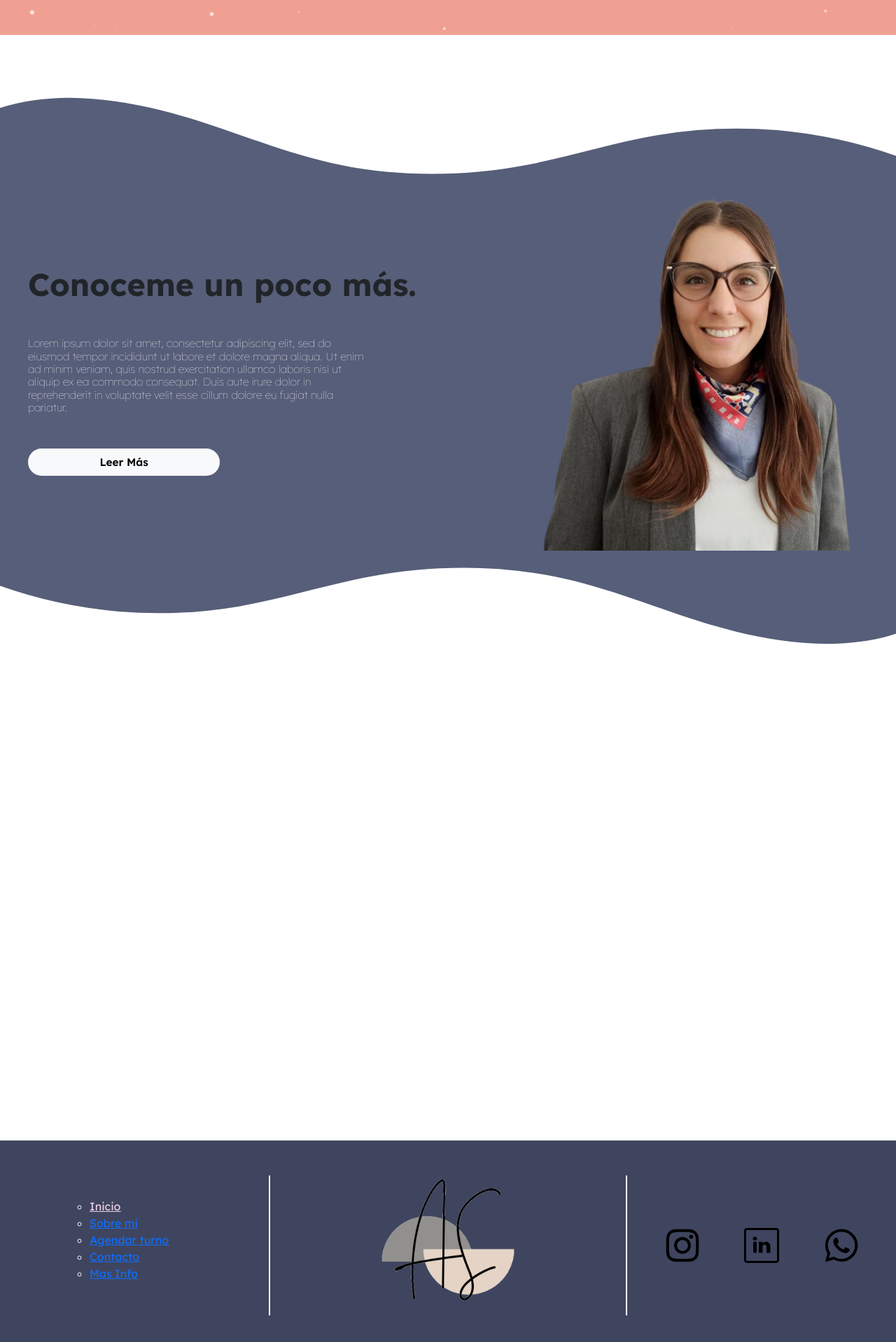
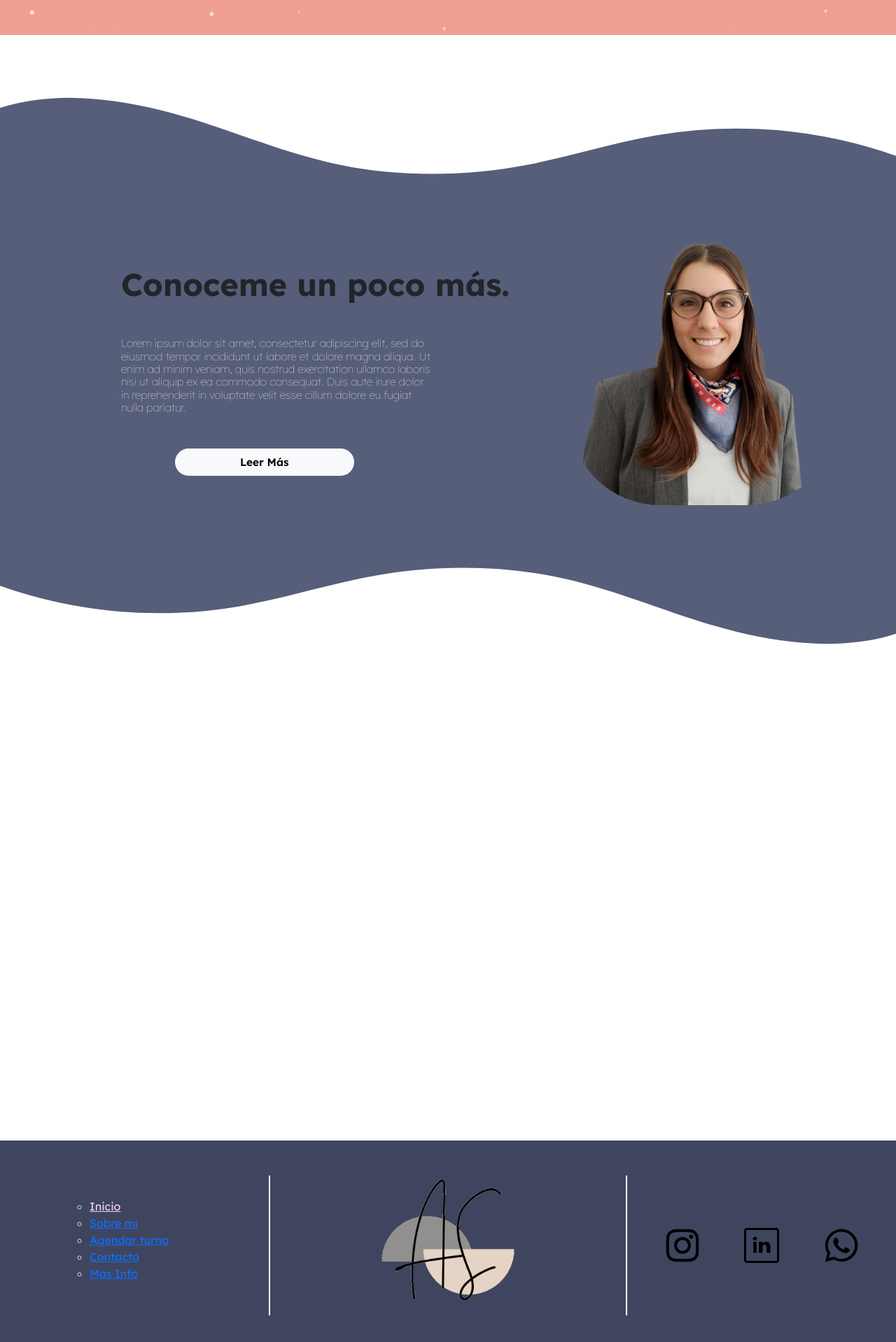
Before and after one commit to lupattin/LicApp, a Next.js app: page / in a window 1280 px wide. Shown: the part 750-2668 px from the top of the page at 70% size. Built offline with nearby package versions, Linux system fonts and the light colour scheme.

Commit message:
styles fix aboutme section and footer. Scrolling navbar fixed. add scrolling method on footer logo

```diff
--- a/src/UI/button/index.tsx
+++ b/src/UI/button/index.tsx
@@ -32,6 +32,7 @@ export const ButtonAboutMe = styled(Buttons)`
   height: auto;
   font-size: 1.2vw;
   font-weight: 600;
+  margin-left: 12%;
 
 
   @media screen and (max-width: 768px) {
--- a/src/UI/containers/aboutme/index.tsx
+++ b/src/UI/containers/aboutme/index.tsx
@@ -15,6 +15,7 @@ export const AboutMeContainer = styled.div`
     display: flex;
     flex-direction: row;
     align-items: center;
+    justify-content: center;
     width: 100%;
     height: 80%;
     z-index: 1;
@@ -37,12 +38,13 @@ export const AboutMeTextContainer = styled.div `
     display: flex;
     flex-direction: column;
     align-items: flex-start;
-    width:60%;
-    margin: 40px;
+    width: 50%;
+    margin-left: 90px;
     gap: 40px;
     @media screen and (max-width: 480px) {
         display: flex;
         align-items: center;
+        margin: 0;
     }
     @media screen and (max-width: 768px){
         width: 60%;
@@ -52,5 +54,9 @@ export const AboutMeTextContainer = styled.div `
     }
 `
 export const AboutMeImgContainer = styled.div `
-    width: 45%;
+    width: 30%;
+    @media screen and (max-width: 768px){
+        width: 50%;
+
+    }
 `
--- a/src/UI/containers/footer/index.tsx
+++ b/src/UI/containers/footer/index.tsx
@@ -19,6 +19,7 @@ export const FooterImgContainer = styled.div`
    border-right: 2px solid white;
    width: 40%;
    text-align: center;
+   cursor: pointer;
    @media (max-width: 425px) {
        width: 50%;
        border: none;
--- a/src/UI/img/index.tsx
+++ b/src/UI/img/index.tsx
@@ -52,6 +52,7 @@ export const ArrowImg = styled(Img)`
 export const AboutMeImg = styled(Img)`
     width: 100%;
     height: 90%;
+    border-radius: 130px;
     @media screen and (max-width: 768px) {
       width: 100%;
     }
@@ -70,6 +71,11 @@ export const WaveAboutMeBottom= styled(Img)`
 export const FooterImgLogo = styled(Img)`
     width: 200px;
     height: 200px;
+    :hover{
+      padding: 20px;
+      transition: all 1s;
+
+    }
     @media (max-width: 425px) {
         width: 100%;
         height: 100%;
--- a/src/UI/list/index.tsx
+++ b/src/UI/list/index.tsx
@@ -5,7 +5,7 @@ import Link from 'next/link'
 function List ({className}) {
     return (
         <ul className={className}>
-            <li><Link style={{color:"#efd3ea"}} href=''>Inicio</Link></li>
+            <li><Link style={{color: "#efd3ea"}} href=''>Inicio</Link></li>
             <li><Link href=''>Sobre mi</Link></li>
             <li><Link href=''>Agendar turno</Link></li>
             <li><Link href=''>Contacto</Link></li>
@@ -16,10 +16,10 @@ function List ({className}) {
 
 
 export const FooterList = styled(List)`
-    color: white;
+    text-decoration: none;
+    color: #efd3ea;
     width: 50%;
     list-style: circle;
-    text-decoration: underline;
     font-size: 1rem;
     cursor: pointer;
     @media (max-width: 728px) {
--- a/src/UI/navbar/index.tsx
+++ b/src/UI/navbar/index.tsx
@@ -27,7 +27,7 @@ export function NavBarHeader({className}) {
         <Container className={className}>
                 <Nav style={{width:"365px"}} fill className="me-auto">
                     <NavLinkStyled positionX={0} positionY={0}>Inicio</NavLinkStyled>
-                    <NavLinkStyled positionX={0} positionY={670}>Sobre Mí</NavLinkStyled>
+                    <NavLinkStyled positionX={0} positionY={1050}>Sobre Mí</NavLinkStyled>
                     <NavLinkStyled positionX={0} positionY={20000}>Contacto</NavLinkStyled>
                 </Nav>
         </Container>
--- a/src/UI/paragraph/index.tsx
+++ b/src/UI/paragraph/index.tsx
@@ -39,4 +39,7 @@ export const ParagraphAboutMe = styled(Paragraph)`
     font-size: 1rem;
     width: 100%;
   }
+  @media screen and (max-width: 425px) {
+      margin: 0;
+    }
 `
--- a/src/UI/title/index.tsx
+++ b/src/UI/title/index.tsx
@@ -40,4 +40,7 @@ export const TitleAboutMe = styled(Title)`
       font-size: 2rem;
       width: 100%;
     }
+    @media screen and (max-width: 425px) {
+      margin: 0;
+    }
   `
--- a/src/components/footer/index.tsx
+++ b/src/components/footer/index.tsx
@@ -20,8 +20,8 @@ export function FooterBox() {
                 <FooterList className={'listado'}></FooterList>
             </FooterListContainer>
 
-            <FooterImgContainer>
-                <FooterImgLogo className='footerImgLogo' ImgUrl={footerImgPhoto}></FooterImgLogo>
+            <FooterImgContainer onClick={() => {window.scroll(0, 0)}}>
+                <FooterImgLogo  className='footerImgLogo' ImgUrl={footerImgPhoto}></FooterImgLogo>
             </FooterImgContainer>
             <SocialMediaFooterContainter>
                 <IgPic src={igPic} alt="Picture of Facebook"  ImgUrl={igPic} Page={"https://www.instagram.com/"}></IgPic>
```
Also changed, not shown: 1 other file (tests, documents, lock files or other folders).
